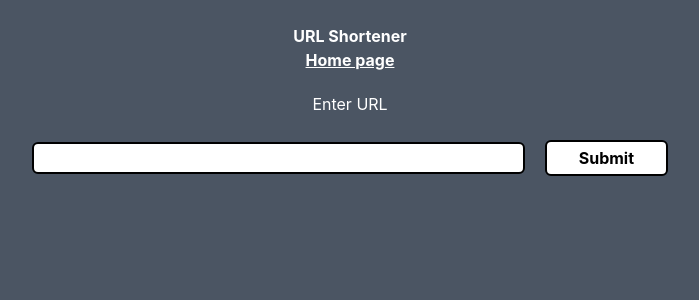
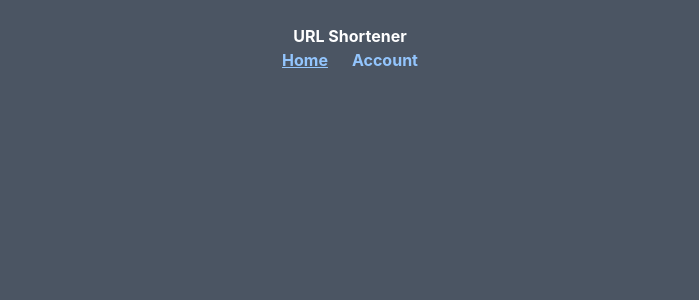
Before and after one commit to Daniel-N98/url-shortener-fe, a React (Create React App) app: page / in a window 1280 px wide. Shown: the top 300 px of the page, without its empty margins (290-989 px from the left). Built offline with nearby package versions, Linux system fonts and the light colour scheme.

Commit message:
Added routes and navigation to app.js

```diff
--- a/src/App.js
+++ b/src/App.js
@@ -1,16 +1,20 @@
 import { Route, Routes } from "react-router-dom";
 import "./App.css";
+import NavBar from "./components/navigation/Navbar";
 import RedirectToMainURL from "./components/RedirectToMainURL";
+import AccountPage from "./pages/AccountPage";
 import HomePage from "./pages/HomePage";
 
 function App() {
   return (
     <div className="App bg-gray-600 p-6 h-screen">
+      <h1 className="text-white font-bold">URL Shortener</h1>
+      <NavBar />
       <Routes>
+        <Route path="/home" element={<HomePage />} />
+        <Route path="/account" element={<AccountPage />} />
         <Route path="/:shortened_url" element={<RedirectToMainURL />} />
       </Routes>
-      <h1 className="text-white font-bold">URL Shortener</h1>
-      <HomePage />
     </div>
   );
 }
```
